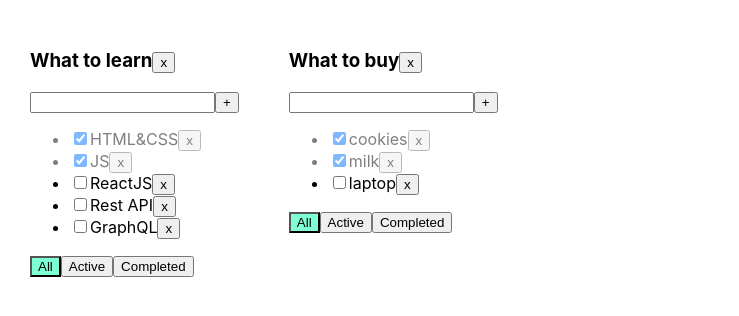
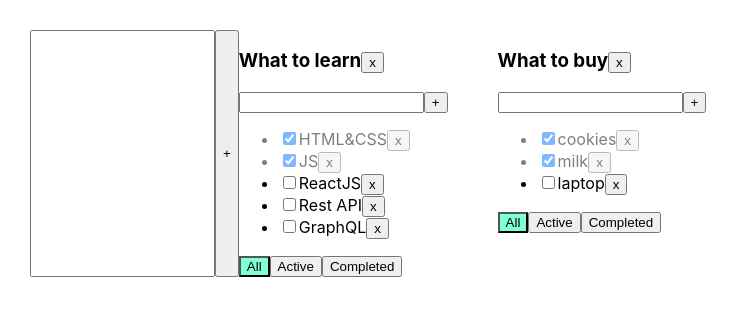
Before and after one commit to Reegulus/it-incubator-todolist-ts-02, a React (Create React App) app: page / in a window 1280 px wide. Shown: the top 316 px of the page, without its empty margins (0-739 px from the left). Built offline with nearby package versions, Linux system fonts and the light colour scheme.

Commit message:
Todolist - TS - 06 - AddItemForm, EditableSpan 01

```diff
--- a/src/App.tsx
+++ b/src/App.tsx
@@ -87,6 +87,9 @@ function App() {
 
     return (
         <div className="App">
+
+            <input type="text"/>
+            <button>+</button>
             {
                 todolists.map((tl) => {
                     let tasksForTodolist = tasksObj[tl.id];
```
